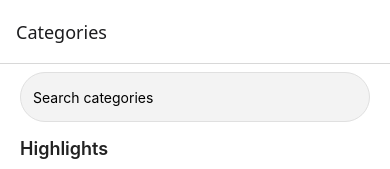
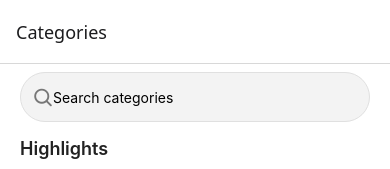
Before and after one commit to vascopereira40/ReactNativeTest, a React Native app in the folder ReactNativeTest/: screen /CategoryEntry in a window 390 px wide. Shown: the top 169 px of the page. Built offline with nearby package versions, Linux system fonts and the light colour scheme; grey boxes are pictures that could not be loaded.

Commit message:
clear btn on search bar

```diff
--- a/ReactNativeTest/src/components/SearchBar.tsx
+++ b/ReactNativeTest/src/components/SearchBar.tsx
@@ -1,6 +1,7 @@
-import React from "react";
-import { View, TextInput, StyleSheet } from "react-native";
+import React, { useRef } from "react";
+import { View, TextInput, StyleSheet, TouchableOpacity } from "react-native";
 import { Colors, GlobalStyles, Spacing } from "../styles/globals";
+import Octicons from "@expo/vector-icons/Octicons";
 
 type Props = {
   value: string;
@@ -13,14 +14,29 @@ export const SearchBar: React.FC<Props> = ({
   onChangeText,
   placeholder,
 }) => {
+  const inputRef = useRef<TextInput>(null);
+  const handleClear = () => {
+    onChangeText("");
+    inputRef.current?.focus();
+  };
   return (
     <View style={styles.container}>
-      <TextInput
-        value={value}
-        onChangeText={onChangeText}
-        placeholder={placeholder ?? "Search categories"}
-        style={GlobalStyles.input}
-      />
+      <View style={GlobalStyles.input}>
+        <View style={{ flexDirection: "row", alignItems: "center" }}>
+          <Octicons name="search" size={20} color={Colors.textMuted} />
+          <TextInput
+            value={value}
+            onChangeText={onChangeText}
+            placeholder={placeholder ?? "Search categories"}
+            style={{ width: "90%" }}
+          />
+        </View>
+        {value.length > 0 && (
+          <TouchableOpacity onPress={handleClear} style={styles.clearButton}>
+            <Octicons name="x-circle-fill" size={20} color={Colors.textMuted} />
+          </TouchableOpacity>
+        )}
+      </View>
     </View>
   );
 };
@@ -30,4 +46,7 @@ const styles = StyleSheet.create({
     paddingVertical: Spacing.sm,
     backgroundColor: Colors.background,
   },
+  clearButton: {
+    padding: 4,
+  },
 });
--- a/ReactNativeTest/src/styles/globals.ts
+++ b/ReactNativeTest/src/styles/globals.ts
@@ -122,9 +122,12 @@ export const GlobalStyles = StyleSheet.create({
     borderWidth: 1,
     borderColor: Colors.border,
     paddingHorizontal: Spacing.md,
-    paddingVertical: Spacing.sm,
+    paddingRight: Spacing.xl,
     backgroundColor: Colors.surface,
     height: 50,
+    flexDirection: "row",
+    alignItems: "center",
+    justifyContent: "space-between",
   },
   categoryRow: {
     paddingHorizontal: Spacing.xs,
```
